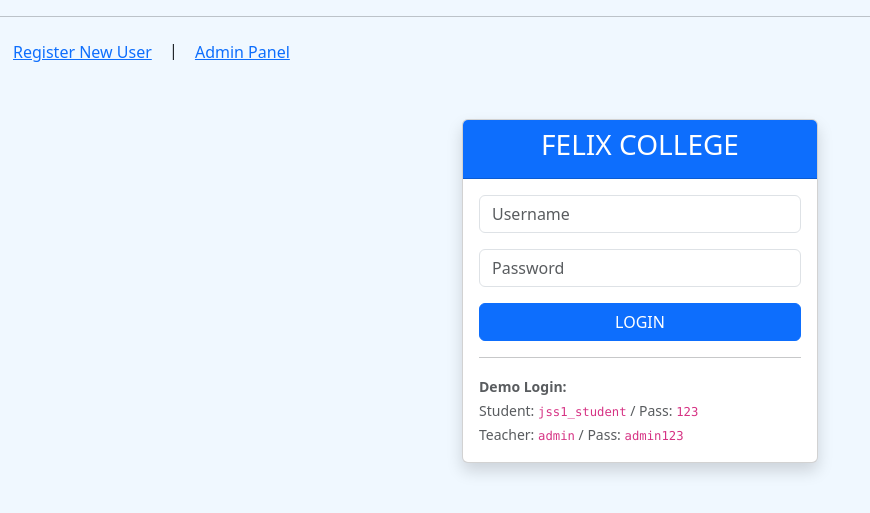
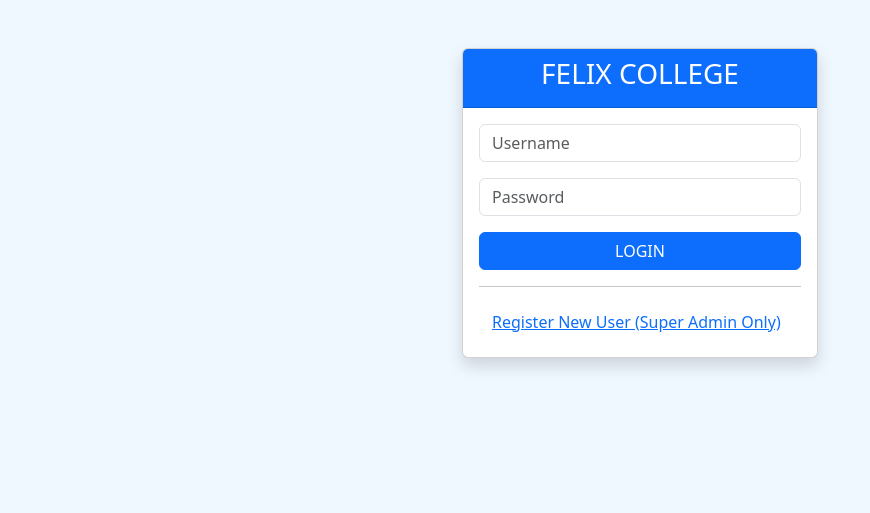
Before and after one commit to felixedeh5-crypto/felix-college-app, a Flask app: page /login in a window 1280 px wide. Shown: the top 513 px of the page, without its empty margins (0-870 px from the left). Run offline with Flask 3, Linux system fonts and the light colour scheme; parts of the project's set-up code (start-up, migrations or seed data) failed here and were passed over.

Commit message:
Super Admin + Class-Specific Teachers + Clean Login

```diff
--- a/app.py
+++ b/app.py
@@ -24,7 +24,7 @@ class User(db.Model):
     id = db.Column(db.Integer, primary_key=True)
     username = db.Column(db.String(50), unique=True, nullable=False)
     password = db.Column(db.String(255), nullable=False)
-    role = db.Column(db.String(20), nullable=False)
+    role = db.Column(db.String(20), nullable=False)  # 'superadmin', 'teacher', 'student'
     class_name = db.Column(db.String(10))
     is_form_teacher = db.Column(db.Boolean, default=False)
     is_active = db.Column(db.Boolean, default=True)
@@ -65,31 +65,32 @@ class Attendance(db.Model):
 def load_user(user_id):
     return db.session.get(User, int(user_id))
 
-# === CREATE DEFAULT USERS + 50 STUDENTS ===
+# === CREATE SUPER ADMIN + CLASS-SPECIFIC FORM TEACHERS + 50 STUDENTS ===
 def create_users():
-    if not User.query.filter_by(username='admin').first():
-        pwd = bcrypt.hashpw('admin123'.encode(), bcrypt.gensalt()).decode()
-        admin = User(username='admin', password=pwd, role='teacher', class_name='JSS1', is_form_teacher=True)
-        db.session.add(admin)
+    if not User.query.filter_by(username='superadmin').first():
+        # Super Admin (YOU - ONLY ONE)
+        super_pwd = bcrypt.hashpw('superpass123'.encode(), bcrypt.gensalt()).decode()
+        superadmin = User(username='superadmin', password=super_pwd, role='superadmin')
+        db.session.add(superadmin)
 
-        pwd2 = bcrypt.hashpw('123'.encode(), bcrypt.gensalt()).decode()
-        student = User(username='jss1_student', password=pwd2, role='student', class_name='JSS1')
+        # Class-Specific Form Teachers (One per class)
+        teacher_pwd = bcrypt.hashpw('teacher123'.encode(), bcrypt.gensalt()).decode()
+        classes = ['JSS1', 'JSS2', 'JSS3', 'SSS1', 'SSS2', 'SSS3']
+        for cls in classes:
+            t = User(username=f'formteacher_{cls.lower()}', password=teacher_pwd, role='teacher', class_name=cls, is_form_teacher=True)
+            db.session.add(t)
+
+        # Default Student
+        student_pwd = bcrypt.hashpw('123'.encode(), bcrypt.gensalt()).decode()
+        student = User(username='jss1_student', password=student_pwd, role='student', class_name='JSS1')
         db.session.add(student)
 
-        # Add 50 students across all classes (JSS1-SSS3)
-        classes = ['JSS1', 'JSS2', 'JSS3', 'SSS1', 'SSS2', 'SSS3']
+        # 50 Students Across Classes
         for i in range(50):
             class_name = classes[i % len(classes)]
             username = f'student_{i+1}_{class_name.lower()}'
-            user = User(username=username, password=pwd2, role='student', class_name=class_name)
+            user = User(username=username, password=student_pwd, role='student', class_name=class_name)
             db.session.add(user)
-
-        # Add some teachers
-        teacher_pwd = bcrypt.hashpw('teacher123'.encode(), bcrypt.gensalt()).decode()
-        teacher_classes = ['JSS2', 'JSS3', 'SSS1', 'SSS2', 'SSS3']
-        for i, cls in enumerate(teacher_classes):
-            t = User(username=f'teacher_{cls.lower()}', password=teacher_pwd, role='teacher', class_name=cls, is_form_teacher=True)
-            db.session.add(t)
 
         db.session.commit()
 
@@ -98,9 +99,14 @@ def create_users():
 def home():
     return redirect(url_for('login'))
 
-# === REGISTRATION PAGE ===
+# === REGISTRATION PAGE (Now only for Super Admin) ===
 @app.route('/register', methods=['GET', 'POST'])
+@login_required
 def register():
+    if current_user.role != 'superadmin':
+        flash('Only Super Admin can register new users!')
+        return redirect(url_for('teacher_dash' if current_user.role == 'teacher' else 'student_dash'))
+
     if request.method == 'POST':
         username = request.form['username']
         password = bcrypt.hashpw(request.form['password'].encode(), bcrypt.gensalt()).decode()
@@ -119,8 +125,8 @@ def register():
         user = User(username=username, password=password, role=role, class_name=class_name, is_form_teacher=is_form_teacher)
         db.session.add(user)
         db.session.commit()
-        flash('Registered! Login now.')
-        return redirect(url_for('login'))
+        flash('User registered!')
+        return redirect(url_for('admin_dash'))
 
     return render_template('register.html')
 
@@ -132,12 +138,12 @@ def login():
         user = User.query.filter_by(username=username).first()
         if user and bcrypt.checkpw(password.encode(), user.password.encode()):
             login_user(user)
-            if user.role == 'student':
+            if user.role == 'superadmin':
+                return redirect(url_for('admin_dash'))
+            elif user.role == 'student':
                 return redirect(url_for('student_dash'))
-            elif user.role == 'teacher':
+            else:
                 return redirect(url_for('teacher_dash'))
-            else:
-                return redirect(url_for('admin_dash'))
         flash('Wrong username or password!')
     return render_template('login.html')
 
@@ -155,7 +161,7 @@ def student_dash():
     results = Result.query.filter_by(student_id=current_user.id).all()
     return render_template('student_dashboard.html', results=results, name=current_user.username)
 
-# === TEACHER DASHBOARD (UPGRADED WITH ADD LINK) ===
+# === TEACHER DASHBOARD (Class-Specific) ===
 @app.route('/teacher')
 @login_required
 def teacher_dash():
@@ -164,12 +170,12 @@ def teacher_dash():
     students = User.query.filter_by(class_name=current_user.class_name, role='student').all()
     return render_template('teacher_dashboard.html', students=students)
 
-# === MARK ATTENDANCE ===
+# === MARK ATTENDANCE (Form Teacher Only - Class-Specific) ===
 @app.route('/attendance', methods=['GET', 'POST'])
 @login_required
 def attendance():
-    if not current_user.is_form_teacher:
-        flash('Only Form Teacher can mark attendance!')
+    if not (current_user.is_form_teacher and current_user.role == 'teacher'):
+        flash('Only Form Teachers can mark attendance!')
         return redirect(url_for('teacher_dash'))
 
     students = User.query.filter_by(class_name=current_user.class_name, role='student').all()
@@ -186,18 +192,19 @@ def attendance():
                     new_att = Attendance(student_id=student.id, class_name=student.class_name, date=today, status=status, marked_by=current_user.id)
                     db.session.add(new_att)
         db.session.commit()
-        flash('Attendance saved!')
+        flash('Attendance saved for ' + current_user.class_name + '!')
         return redirect(url_for('teacher_dash'))
 
-    records = Attendance.query.filter_by(date=today).all()
+    records = Attendance.query.filter_by(date=today, class_name=current_user.class_name).all()
     att_dict = {r.student_id: r.status for r in records}
     return render_template('attendance.html', students=students, att_dict=att_dict, today=today)
 
-# === UPLOAD RESULT ===
+# === UPLOAD RESULT (Teachers upload for their class only) ===
 @app.route('/upload_result', methods=['GET', 'POST'])
 @login_required
 def upload_result():
     if current_user.role != 'teacher':
+        flash('Only teachers can upload results!')
         return redirect(url_for('login'))
 
     students = User.query.filter_by(class_name=current_user.class_name, role='student').all()
@@ -216,22 +223,22 @@ def upload_result():
         result = Result(student_id=sid, subject=subject, ca1=ca1, ca2=ca2, exam=exam, total=total, grade=grade, term=term, session=session)
         db.session.add(result)
         db.session.commit()
-        flash('Result saved!')
+        flash('Result saved for ' + current_user.class_name + '!')
         return redirect(url_for('teacher_dash'))
 
     return render_template('upload_result.html', students=students)
 
-# === ADMIN PANEL (UPGRADED WITH ADD FORMS) ===
+# === SUPER ADMIN PANEL (YOU ONLY - Full Edit Across Board) ===
 @app.route('/admin', methods=['GET', 'POST'])
 @login_required
 def admin_dash():
-    if current_user.username != 'admin':
-        flash('Only admin can access!')
-        return redirect(url_for('login'))
+    if current_user.username != 'superadmin':
+        flash('Only Super Admin can access this panel!')
+        return redirect(url_for('teacher_dash' if current_user.role == 'teacher' else 'student_dash'))
 
     users = User.query.all()
 
-    # Add Student Form
+    # Super Admin Add Student
     if request.method == 'POST' and 'add_student' in request.form:
         username = request.form['student_username']
         password = bcrypt.hashpw(request.form['student_password'].encode(), bcrypt.gensalt()).decode()
@@ -242,7 +249,7 @@ def admin_dash():
         flash('Student added!')
         return redirect(url_for('admin_dash'))
 
-    # Add Teacher Form
+    # Super Admin Add Teacher
     if request.method == 'POST' and 'add_teacher' in request.form:
         username = request.form['teacher_username']
         password = bcrypt.hashpw(request.form['teacher_password'].encode(), bcrypt.gensalt()).decode()
@@ -272,12 +279,10 @@ def print_result(student_id):
     story = []
     styles = getSampleStyleSheet()
 
-    # Title
     title = Paragraph("FELIX COLLEGE - RESULT SHEET", styles['Title'])
     story.append(title)
     story.append(Spacer(1, 12))
 
-    # Student Info
     data = [['Student:', student.username], ['Class:', student.class_name]]
     table = Table(data)
     table.setStyle(TableStyle([('BACKGROUND', (0,0), (-1,0), colors.grey),
@@ -291,7 +296,6 @@ def print_result(student_id):
     story.append(table)
     story.append(Spacer(1, 12))
 
-    # Results Table
     if results:
         headers = ['Subject', 'CA1', 'CA2', 'Exam', 'Total', 'Grade', 'Term']
         result_data = [headers] + [[r.subject, r.ca1, r.ca2, r.exam, r.total, r.grade, r.term] for r in results]
--- a/templates/admin_dashboard.html
+++ b/templates/admin_dashboard.html
@@ -1,12 +1,12 @@
 <!DOCTYPE html>
 <html>
 <head>
-  <title>Admin Panel</title>
+  <title>Super Admin Panel</title>
   <link href="https://cdn.jsdelivr.net/npm/bootstrap@5.3.0/dist/css/bootstrap.min.css" rel="stylesheet">
 </head>
 <body class="bg-light">
 <div class="container mt-4">
-  <h2>Admin Dashboard - Felix College</h2>
+  <h2>Super Admin Dashboard - Felix College (YOU ONLY)</h2>
   <a href="/logout" class="btn btn-danger btn-sm">Logout</a>
   <hr>
 
@@ -82,7 +82,7 @@
       <tr>
         <td>{{ u.id }}</td>
         <td>{{ u.username }}</td>
-        <td><span class="badge bg-{{ 'primary' if u.role=='student' else 'success' }}">{{ u.role }}</span></td>
+        <td><span class="badge bg-{{ 'danger' if u.role=='superadmin' else 'primary' if u.role=='student' else 'success' }}">{{ u.role }}</span></td>
         <td>{{ u.class_name or '-' }}</td>
         <td>{{ 'Yes' if u.is_form_teacher else 'No' }}</td>
         <td>{{ 'Yes' if u.is_active else 'No' }}</td>
--- a/templates/login.html
+++ b/templates/login.html
@@ -5,8 +5,6 @@
   <link href="https://cdn.jsdelivr.net/npm/bootstrap@5.3.0/dist/css/bootstrap.min.css" rel="stylesheet">
   <style>body { background: #f0f8ff; }</style>
 </head>
-<hr>
-<a href="/register" class="btn btn-link">Register New User</a> | <a href="/admin" class="btn btn-link">Admin Panel</a>
 <body>
 <div class="container mt-5">
   <div class="row justify-content-center">
@@ -26,11 +24,7 @@
             <button type="submit" class="btn btn-primary w-100">LOGIN</button>
           </form>
           <hr>
-          <small class="text-muted">
-            <b>Demo Login:</b><br>
-            Student: <code>jss1_student</code> / Pass: <code>123</code><br>
-            Teacher: <code>admin</code> / Pass: <code>admin123</code>
-          </small>
+          <a href="/register" class="btn btn-link">Register New User (Super Admin Only)</a>
         </div>
       </div>
     </div>
```
